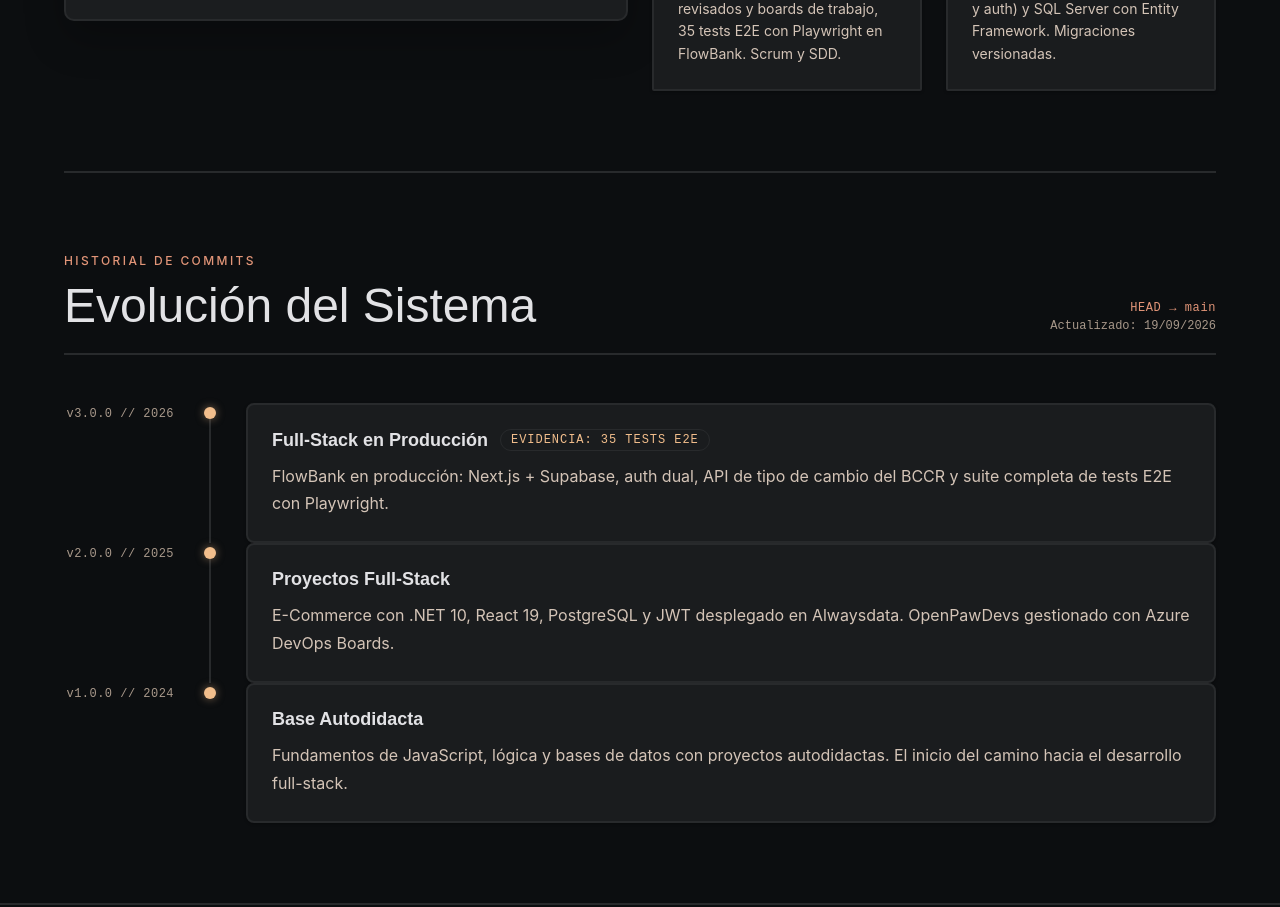
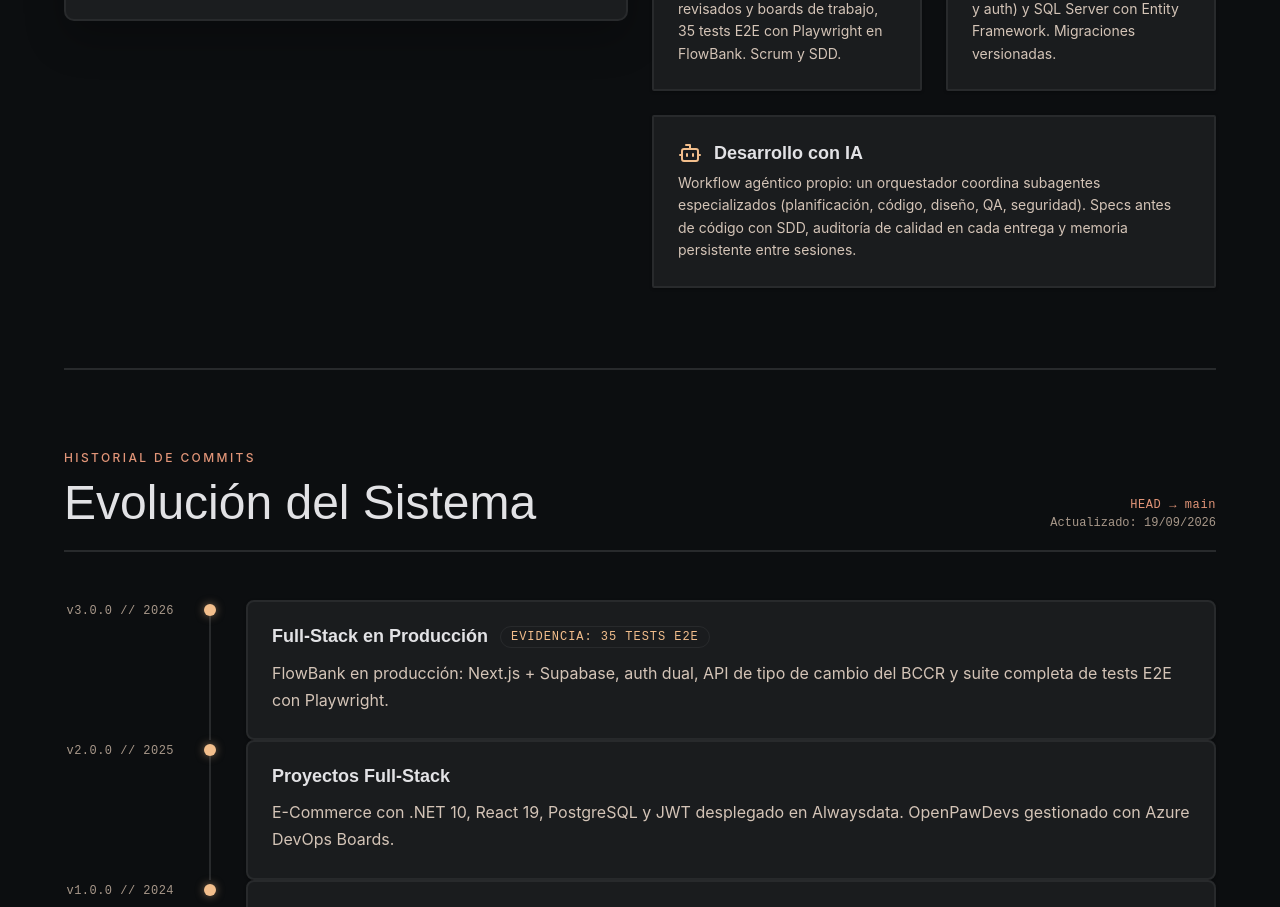
Before and after one commit to AlexJRQ32/Proyecto-Portafolio, a React (Vite) app in the folder frontend/: page /about in a window 1280 px wide. Shown: the part 851-1758 px from the top of the page. Built offline with nearby package versions, Linux system fonts and the light colour scheme.

Commit message:
feat: AI-driven development card in About

```diff
--- a/frontend/src/features/About/pages/About.css
+++ b/frontend/src/features/About/pages/About.css
@@ -216,6 +216,10 @@
   display: grid;
   grid-template-columns: 1fr 1fr;
   gap: var(--gutter);
+}
+
+.about-cards .about-card:last-child:nth-child(odd) {
+  grid-column: 1 / -1;
 }
 
 .about-card {
--- a/frontend/src/mocks/content-en.json
+++ b/frontend/src/mocks/content-en.json
@@ -117,6 +117,10 @@
       {
         "title": "Data",
         "description": "PostgreSQL with Supabase (RLS and auth) and SQL Server with Entity Framework. Versioned migrations."
+      },
+      {
+        "title": "AI-Driven Development",
+        "description": "My own agentic workflow: an orchestrator coordinates specialized subagents (planning, code, design, QA, security). Specs before code with SDD, quality audits on every delivery, and persistent memory across sessions."
       }
     ],
     "timelineLabel": "COMMIT HISTORY",
--- a/frontend/src/mocks/content-es.json
+++ b/frontend/src/mocks/content-es.json
@@ -117,6 +117,10 @@
       {
         "title": "Datos",
         "description": "PostgreSQL con Supabase (RLS y auth) y SQL Server con Entity Framework. Migraciones versionadas."
+      },
+      {
+        "title": "Desarrollo con IA",
+        "description": "Workflow agéntico propio: un orquestador coordina subagentes especializados (planificación, código, diseño, QA, seguridad). Specs antes de código con SDD, auditoría de calidad en cada entrega y memoria persistente entre sesiones."
       }
     ],
     "timelineLabel": "HISTORIAL DE COMMITS",
--- a/frontend/src/mocks/info-about.json
+++ b/frontend/src/mocks/info-about.json
@@ -19,6 +19,11 @@
       "icon": "database",
       "title": "Datos",
       "description": "PostgreSQL con Supabase (RLS y auth) y SQL Server con Entity Framework. Migraciones versionadas."
+    },
+    {
+      "icon": "bot",
+      "title": "Desarrollo con IA",
+      "description": "Workflow agéntico propio: un orquestador coordina subagentes especializados (planificación, código, diseño, QA, seguridad). Specs antes de código con SDD, auditoría de calidad en cada entrega y memoria persistente entre sesiones."
     }
   ],
   "timeline": [
```
